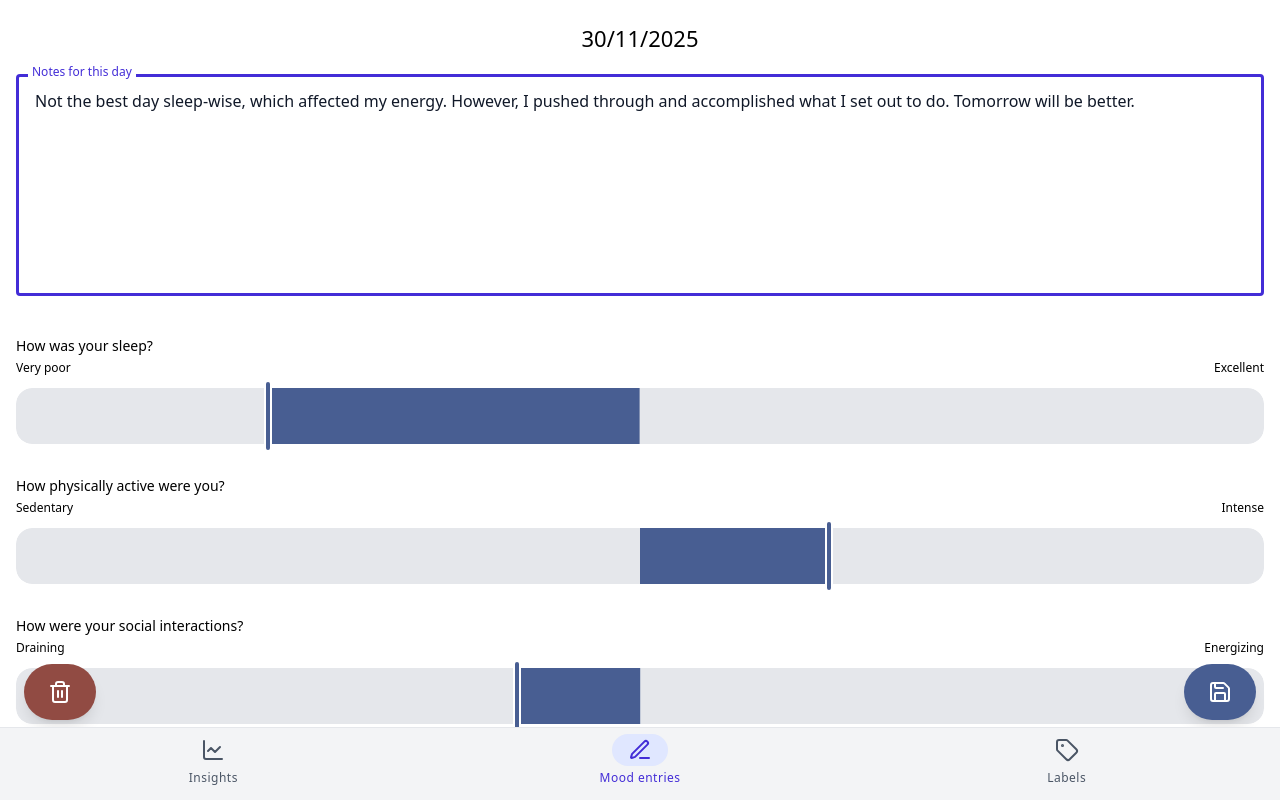
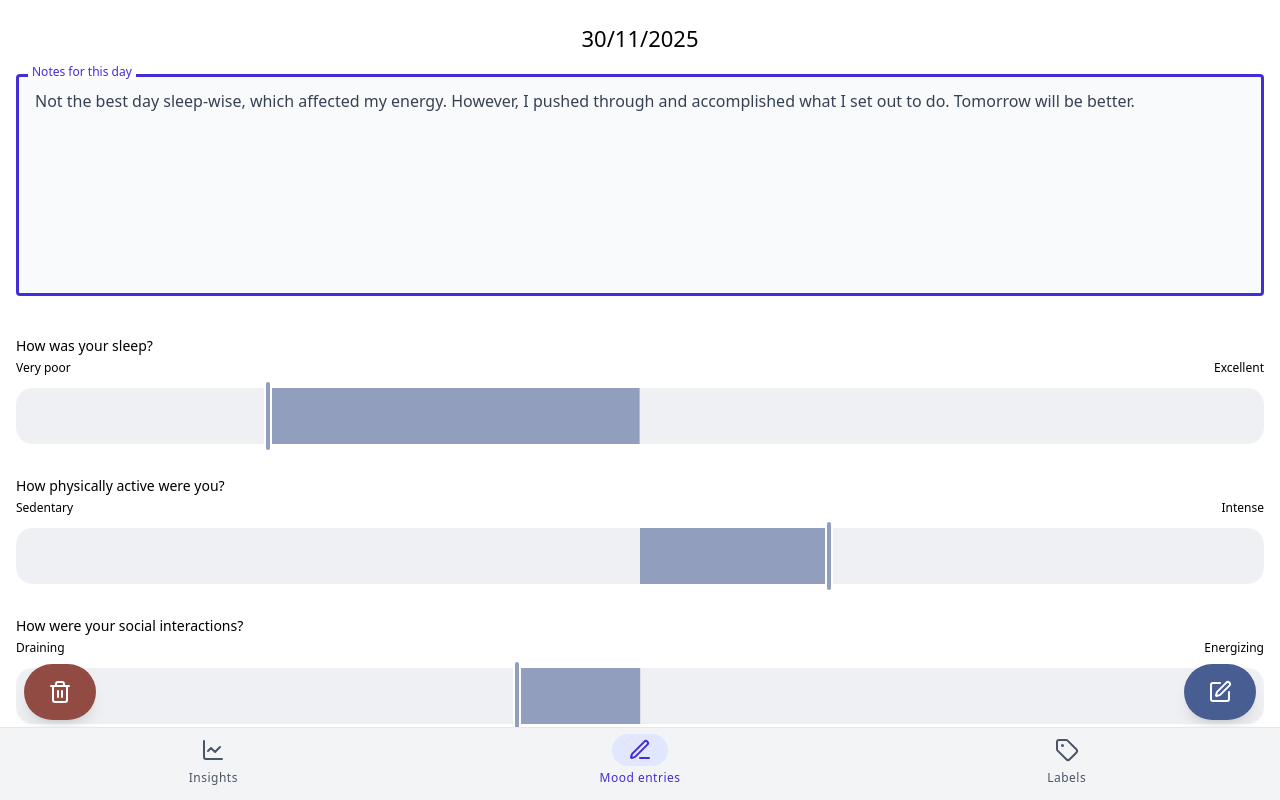
Before and after one commit to metju-ac/moodlog, a SvelteKit app: page /reflection/1 in a window 1280 px wide. Built offline with nearby package versions, Linux system fonts and the light colour scheme.

Commit message:
feat(#18): add edit mode for reflection

```diff
--- a/src/lib/components/ReflectionSliders.svelte
+++ b/src/lib/components/ReflectionSliders.svelte
@@ -6,6 +6,7 @@
     physicalActivity: number;
     socialInteractions: number;
     pressure: number;
+    disabled?: boolean;
     onSleepQualityChange: (value: number) => void;
     onPhysicalActivityChange: (value: number) => void;
     onSocialInteractionsChange: (value: number) => void;
@@ -17,6 +18,7 @@
     physicalActivity,
     socialInteractions,
     pressure,
+    disabled = false,
     onSleepQualityChange,
     onPhysicalActivityChange,
     onSocialInteractionsChange,
@@ -33,6 +35,7 @@
       onValueChange={onSleepQualityChange}
       labels={['Very poor', 'Excellent']}
       snapToCenter={false}
+      {disabled}
     />
   </div>
 
@@ -44,6 +47,7 @@
       onValueChange={onPhysicalActivityChange}
       labels={['Sedentary', 'Intense']}
       snapToCenter={false}
+      {disabled}
     />
   </div>
 
@@ -55,6 +59,7 @@
       onValueChange={onSocialInteractionsChange}
       labels={['Draining', 'Energizing']}
       snapToCenter={false}
+      {disabled}
     />
   </div>
 
@@ -66,6 +71,7 @@
       onValueChange={onPressureChange}
       labels={['None', 'Overwhelming']}
       snapToCenter={false}
+      {disabled}
     />
   </div>
 </div>
--- a/src/routes/reflection/[id]/+page.svelte
+++ b/src/routes/reflection/[id]/+page.svelte
@@ -3,7 +3,7 @@
   import { base } from '$app/paths';
   import { page } from '$app/stores';
   import { onMount } from 'svelte';
-  import { Save, Trash2 } from '@lucide/svelte';
+  import { Save, Trash2, Edit } from '@lucide/svelte';
   import Navigation from '$lib/components/Navigation.svelte';
   import ReflectionSliders from '$lib/components/ReflectionSliders.svelte';
   import FloatingActionButton from '$lib/components/FloatingActionButton.svelte';
@@ -25,6 +25,9 @@
 
   // Delete dialog state
   let showDeleteDialog = $state(false);
+
+  // Edit mode state
+  let isEditMode = $state(false);
 
   // Load reflection data
   onMount(() => {
@@ -54,6 +57,10 @@
       : '',
   );
 
+  function handleEdit() {
+    isEditMode = true;
+  }
+
   function handleSave() {
     if (!reflection) return;
 
@@ -67,6 +74,7 @@
     };
 
     reflectionStore.updateReflection(reflection.id, updatedReflection);
+    isEditMode = false;
     goto(`${base}/`);
   }
 
@@ -109,7 +117,8 @@
           id="reflection-notes"
           placeholder="Write your thoughts about today..."
           rows="8"
-          class="w-full resize-none rounded border-[3px] border-indigo-700 px-4 py-3 text-base text-gray-900 transition-colors outline-none focus:border-indigo-800"
+          disabled={!isEditMode}
+          class="w-full resize-none rounded border-[3px] border-indigo-700 px-4 py-3 text-base text-gray-900 transition-colors outline-none focus:border-indigo-800 disabled:cursor-not-allowed disabled:bg-gray-50 disabled:text-gray-700"
         ></textarea>
         <label
           for="reflection-notes"
@@ -126,6 +135,7 @@
           {physicalActivity}
           {socialInteractions}
           {pressure}
+          disabled={!isEditMode}
           onSleepQualityChange={(val) => (sleepQuality = val)}
           onPhysicalActivityChange={(val) => (physicalActivity = val)}
           onSocialInteractionsChange={(val) => (socialInteractions = val)}
@@ -135,6 +145,7 @@
     </div>
 
     <!-- Floating Action Buttons -->
+    {#if isEditMode}
       <FloatingActionButton
         icon={Trash2}
         onclick={handleDelete}
@@ -144,6 +155,17 @@
       />
 
       <FloatingActionButton icon={Save} onclick={handleSave} label="Save reflection" />
+    {:else}
+      <FloatingActionButton
+        icon={Trash2}
+        onclick={handleDelete}
+        label="Delete reflection"
+        variant="danger"
+        position="left"
+      />
+
+      <FloatingActionButton icon={Edit} onclick={handleEdit} label="Edit reflection" />
+    {/if}
   </main>
 
   <Navigation currentTab="mood-entries" />
```
Lines whose indentation alone changed are shown as unchanged.
